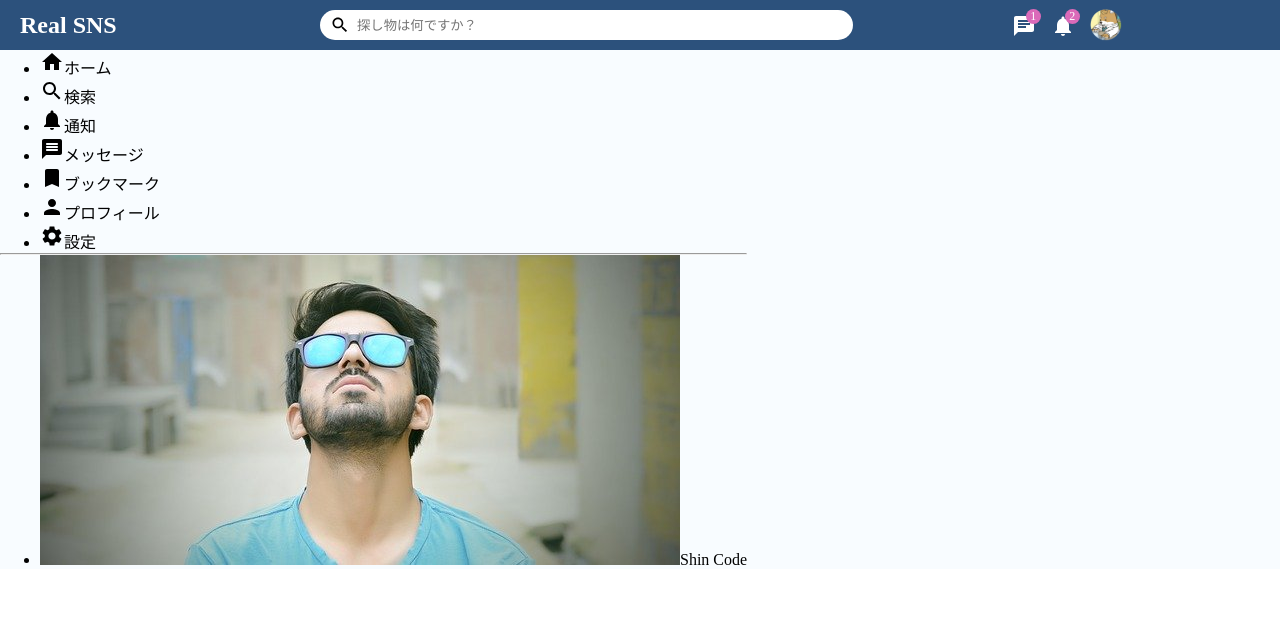
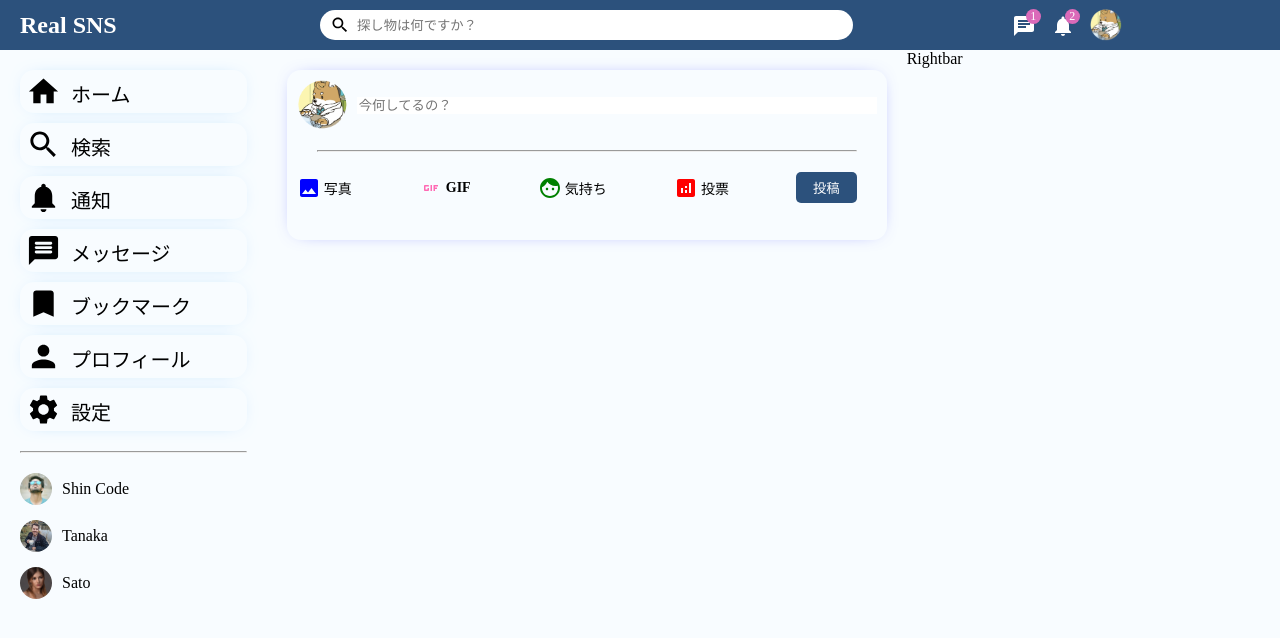
Before and after one commit to haya-y/real-sns, a React (Create React App) app in the folder client-side/: page / in a window 1280 px wide. Shown: the top 638 px of the page. Built offline with nearby package versions, Linux system fonts and the light colour scheme.

Commit message:
[Add] TimelineのShareコンポーネントの作成

```diff
--- a/client-side/src/components/rightbar/Rightbar.css
+++ b/client-side/src/components/rightbar/Rightbar.css
@@ -0,0 +1,3 @@
+.rightbar {
+  flex: 3.5;
+}
--- a/client-side/src/components/rightbar/Rightbar.jsx
+++ b/client-side/src/components/rightbar/Rightbar.jsx
@@ -1,7 +1,6 @@
 import React from 'react'
+import './Rightbar.css'
 
 export default function Rightbar() {
-  return (
-    <div>Rightbar</div>
-  )
+  return <div className="rightbar">Rightbar</div>
 }
--- /dev/null
+++ b/client-side/src/components/share/Share.css
@@ -0,0 +1,10 @@
+.share {
+  width: 100%;
+  height: 170px;
+  box-shadow: 0px 0px 20px -12px #4b4eff;
+  border-radius: 14px;
+}
+
+.shareWrapper {
+  padding: 10px;
+}
--- /dev/null
+++ b/client-side/src/components/share/Share.jsx
@@ -0,0 +1,37 @@
+import React from 'react';
+import './Share.css';
+import { Analytics, Face, Gif, Image } from '@mui/icons-material';
+
+export default function Share() {
+  return (
+    <div className="share">
+      <div className="shareWrapper">
+        <div className="shareTop">
+          <img src="/assets/person/1.jpeg" alt="" className="shareProfileImg" />
+          <input type="text" name="" id="" className="shareInput" placeholder="今何してるの？" />
+        </div>
+        <hr className="shareHr" />
+
+        <div className="shareButtons">
+          <div className="shareOption">
+            <Image className="shareIcon" htmlColor="blue" />
+            <span className="shareOptionText">写真</span>
+          </div>
+          <div className="shareOption">
+            <Gif className="shareIcon"  htmlColor="hotpink" />
+            <span className="shareOptionText">GIF</span>
+          </div>
+          <div className="shareOption">
+            <Face className="shareIcon"  htmlColor="green" />
+            <span className="shareOptionText">気持ち</span>
+          </div>
+          <div className="shareOption">
+            <Analytics className="shareIcon"  htmlColor="red" />
+            <span className="shareOptionText">投票</span>
+          </div>
+          <button className="shareButton">投稿</button>
+        </div>
+      </div>
+    </div>
+  );
+}
--- a/client-side/src/components/sidebar/Sidebar.css
+++ b/client-side/src/components/sidebar/Sidebar.css
@@ -0,0 +1,64 @@
+.sidebar {
+  flex: 2.5;
+  height: 100vh;
+}
+
+.sidebarWrapper {
+  padding: 20px;
+}
+
+.sidebarList {
+  padding: 0;
+  margin: 0;
+  list-style: none;
+}
+
+.sidebarListItem {
+  display: flex;
+  align-items: center;
+  margin-bottom: 10px;
+  padding: 4px 6px;
+  cursor: pointer;
+  box-shadow: 0px 0px 20px -12px #78bdf2;
+  border-radius: 14px;
+}
+
+.sidebarListItem:hover {
+  box-shadow: none;
+  transform: translateY(5px);
+  transition: all 0.3s;
+}
+
+.sidebarIcon {
+  font-size: 35px !important;
+  margin-right: 10px;
+}
+
+.sidebarListItemText {
+  font-size: 20px;
+  padding-top: 3px;
+}
+
+.sidebarHr {
+  margin: 20px 0;
+}
+
+.sidebarFriendImg {
+  width: 32px;
+  height: 32px;
+  object-fit: cover;
+  border-radius: 50%;
+  margin-right: 10px;
+}
+
+.sidebarFriendList {
+  padding: 0;
+  margin: 0;
+  list-style: none;
+}
+
+.sidebarFriend {
+  display: flex;
+  align-items: center;
+  margin-bottom: 15px;
+}
--- a/client-side/src/components/sidebar/Sidebar.jsx
+++ b/client-side/src/components/sidebar/Sidebar.jsx
@@ -1,5 +1,6 @@
 import { Bookmark, Home, MessageRounded, Notifications, Person, Search, Settings } from '@mui/icons-material';
 import React from 'react';
+import './Sidebar.css';
 
 export default function Sidebar() {
   return (
@@ -41,6 +42,14 @@ export default function Sidebar() {
             <img src="/assets/person/2.jpeg" alt="" className="sidebarFriendImg" />
             <span className="sidebarFriendName">Shin Code</span>
           </li>
+          <li className="sidebarFriend">
+            <img src="/assets/person/3.jpeg" alt="" className="sidebarFriendImg" />
+            <span className="sidebarFriendName">Tanaka</span>
+          </li>
+          <li className="sidebarFriend">
+            <img src="/assets/person/4.jpeg" alt="" className="sidebarFriendImg" />
+            <span className="sidebarFriendName">Sato</span>
+          </li>
         </ul>
       </div>
     </div>
--- a/client-side/src/components/timeline/TimeLine.css
+++ b/client-side/src/components/timeline/TimeLine.css
@@ -0,0 +1,70 @@
+.timeline {
+  flex: 6;
+}
+
+.timelineWrapper {
+  padding: 20px;
+}
+
+.shareTop {
+  display: flex;
+  align-items: center;
+}
+
+.shareProfileImg {
+  width: 50px;
+  height: 50px;
+  border-radius: 50%;
+  object-fit: cover;
+  margin-right: 10px;
+}
+
+.shareInput {
+  border: none;
+  width: 100%;
+}
+
+.shareInput:focus {
+  outline: none;
+}
+
+.shareHr {
+  margin: 20px;
+}
+
+.shareButtons {
+  display: flex;
+  align-items: center;
+  justify-content: space-between;
+}
+
+.shareOptions {
+  display: flex;
+  margin-left: 20px;
+}
+
+.shareOption {
+  display: flex;
+  align-items: center;
+  margin-right: 15px;
+  cursor: pointer;
+}
+
+.shareIcon {
+  margin-right: 3px;
+}
+
+.shareOptionText {
+  font-size: 14px;
+  font-weight: 550;
+}
+
+.shareButton {
+  border: none;
+  padding: 6px 17px;
+  background-color: #2c517c;
+  border-radius: 5px;
+  color: white;
+  cursor: pointer;
+  margin-right: 20px;
+}
--- a/client-side/src/components/timeline/TimeLine.jsx
+++ b/client-side/src/components/timeline/TimeLine.jsx
@@ -1,9 +1,12 @@
-import React from 'react'
+import React from 'react';
+import './TimeLine.css';
+import Share from '../share/Share';
 
 export default function TimeLine() {
-  return (
-    <div>
-      TimeLine
+  return <div className="timeline">
+    <div className="timelineWrapper">
+      <Share />
+      {/* <Post /> */}
     </div>
-  )
+  </div>
 }
--- a/client-side/src/components/topbar/Topbar.css
+++ b/client-side/src/components/topbar/Topbar.css
@@ -30,7 +30,7 @@
   align-items: center;
 }
 
-.serchIcon {
+.searchIcon {
   font-size: 20px !important;
   margin-left: 10px;
   margin-right: 5px;
--- a/client-side/src/components/topbar/Topbar.jsx
+++ b/client-side/src/components/topbar/Topbar.jsx
@@ -10,7 +10,7 @@ export default function Topbar() {
       </div>
       <div className="topbarCenter">
         <div className="searchbar">
-          <Search className="serchIcon"></Search>
+          <Search className="searchIcon"></Search>
           <input type="text" className="searchInput" placeholder="探し物は何ですか？" />
         </div>
       </div>
--- a/client-side/src/pages/home/Home.jsx
+++ b/client-side/src/pages/home/Home.jsx
@@ -1,5 +1,5 @@
 import React from 'react';
-import './Home.css'
+import './Home.css';
 import Rightbar from '../../components/rightbar/Rightbar';
 import Topbar from '../../components/topbar/Topbar';
 import Sidebar from '../../components/sidebar/Sidebar';
@@ -11,8 +11,8 @@ export default function Home() {
       <Topbar />
       <div className="homeContainer">
         <Sidebar />
-        {/* <TimeLine />
-        <Rightbar /> */}
+        <TimeLine />
+        <Rightbar />
       </div>
     </>
   );
```
